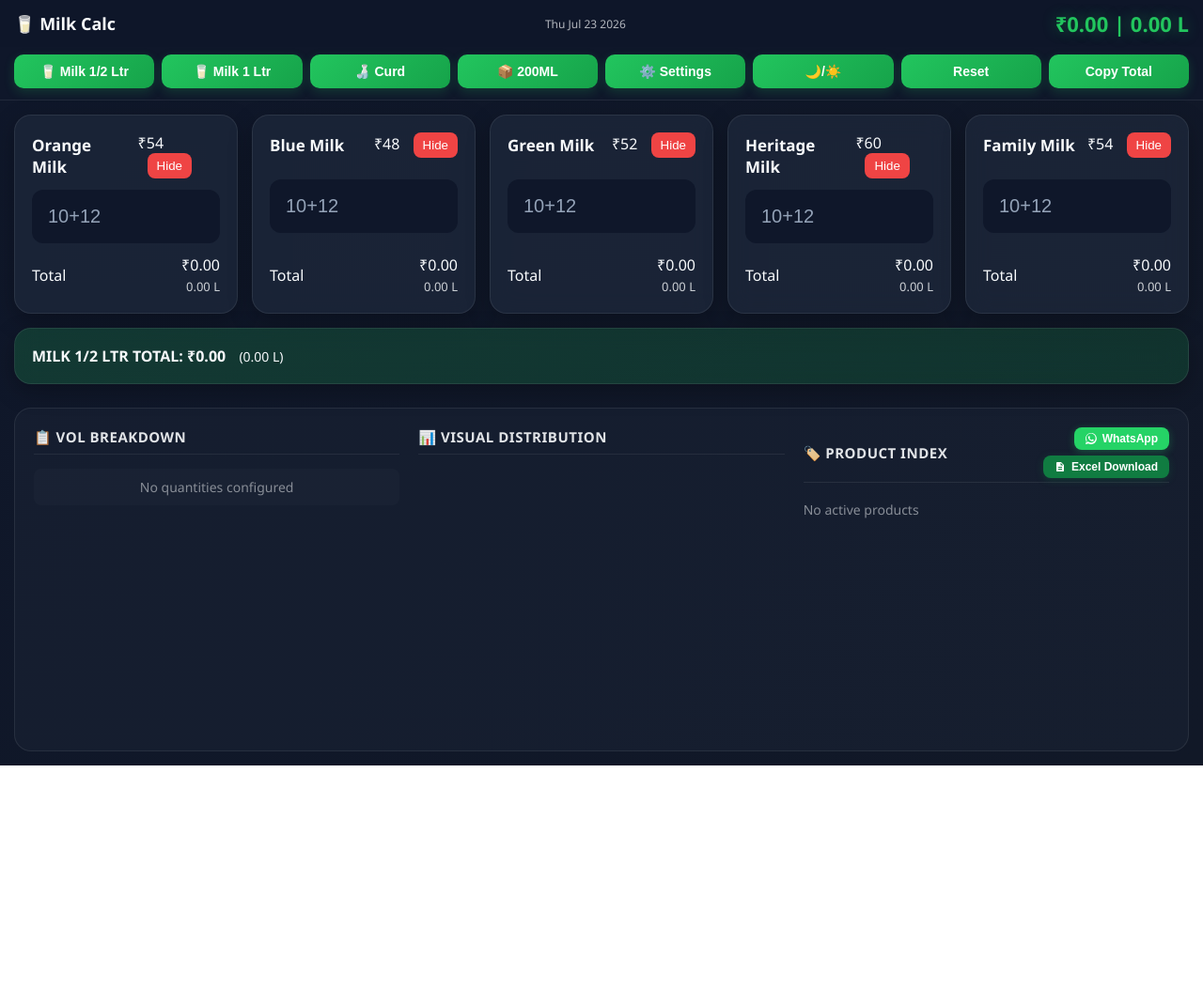
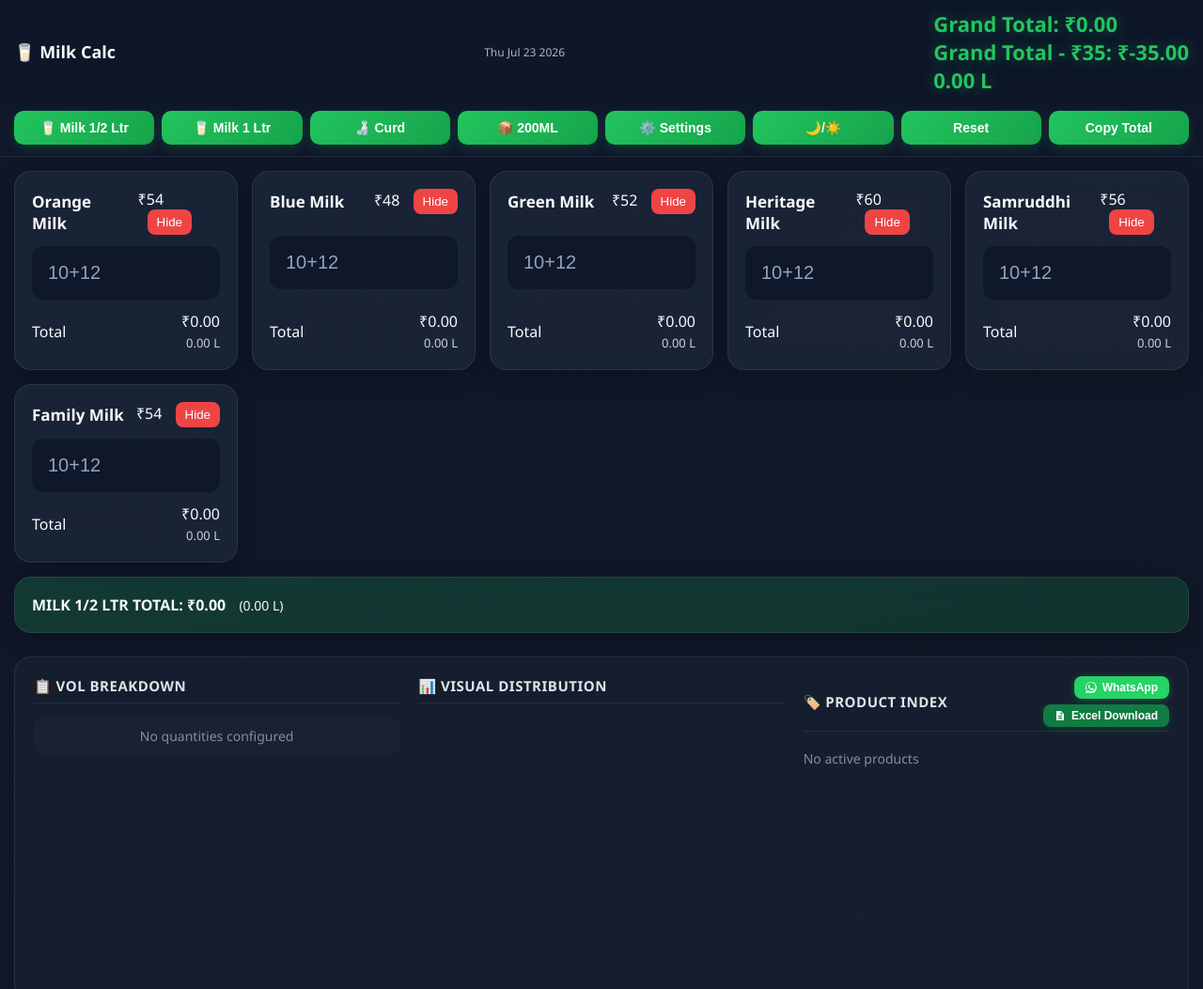
Before and after one commit to tractlead-cmd/milkcalculator, a plain HTML site: page index.html in a window 1280 px wide. Shown: the top 1053 px of the page at 94% size. Before the commit the page ends 815 px from the top, so only its background shows below. Drawn offline with nearby package versions, Linux system fonts and the light colour scheme.

Commit message:
Update index.html

```diff
--- a/index.html
+++ b/index.html
@@ -466,8 +466,12 @@
     <div class="header">
         <h2>🥛 Milk Calc</h2>
         <div id="date"></div>
-        <div class="total" id="grand">₹0.00 | 0.00 L</div>
-    </div>
+        <div class="total" id="grand">
+        Grand Total: ₹0.00<br>
+        (-₹35): ₹0.00<br>
+        0.00 L
+        </div>
+     </div>
 
     <div class="actions">
         <button onclick="showTab('milk')">🥛 Milk 1/2 Ltr</button>
@@ -495,6 +499,7 @@
 {name:'Blue Milk',price:48,cat:'milk',vol:1.0},
 {name:'Green Milk',price:52,cat:'milk',vol:1.0},
 {name:'Heritage Milk',price:60,cat:'milk',vol:1.0},
+{name:'Samruddhi Milk',price:56,cat:'milk',vol:1.0},
 {name:'Family Milk',price:54,cat:'milk',vol:1.0},
 {name:'Orange Milk 1L',price:51,cat:'milk1l',vol:1.0},
 {name:'Blue Milk 1L',price:46,cat:'milk1l',vol:1.0},
@@ -664,7 +669,12 @@
    }
  });
 
- document.getElementById('grand').innerText='₹' + grand.toFixed(2) + ' | ' + grandVol.toFixed(2) + ' L';
+ const afterDeduction = grand - 35;
+
+document.getElementById('grand').innerHTML =
+`Grand Total: ₹${grand.toFixed(2)}<br>
+Grand Total - ₹35: ₹${afterDeduction.toFixed(2)}<br>
+${grandVol.toFixed(2)} L`;
 
  const activeSection = document.querySelector('.section.active');
  const currentCatId = activeSection ? activeSection.id : 'milk';
```
